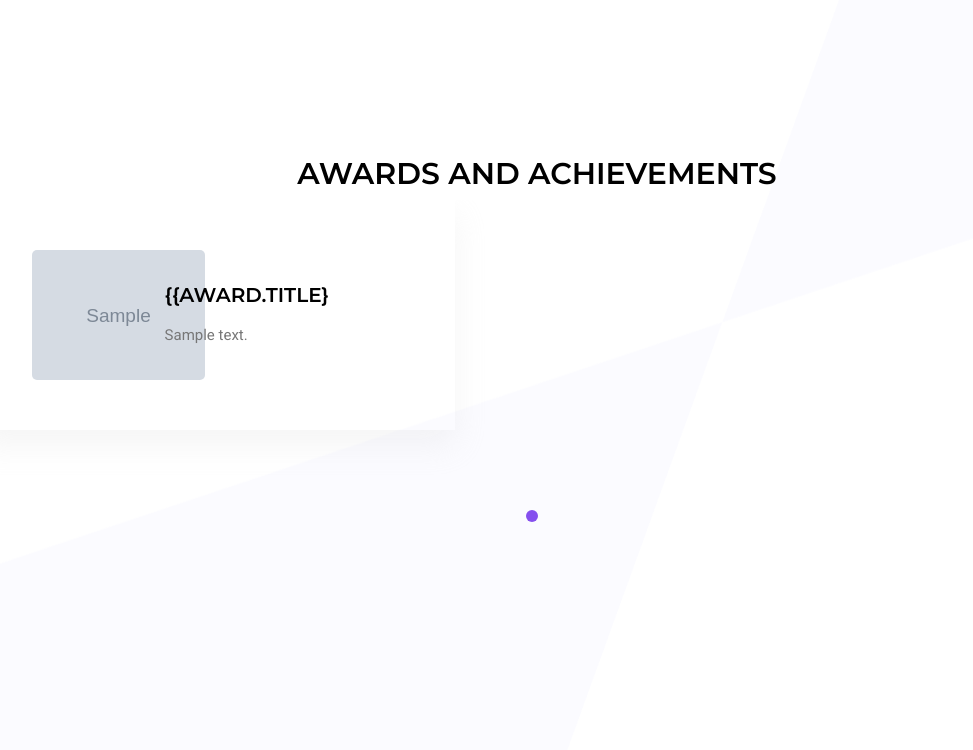
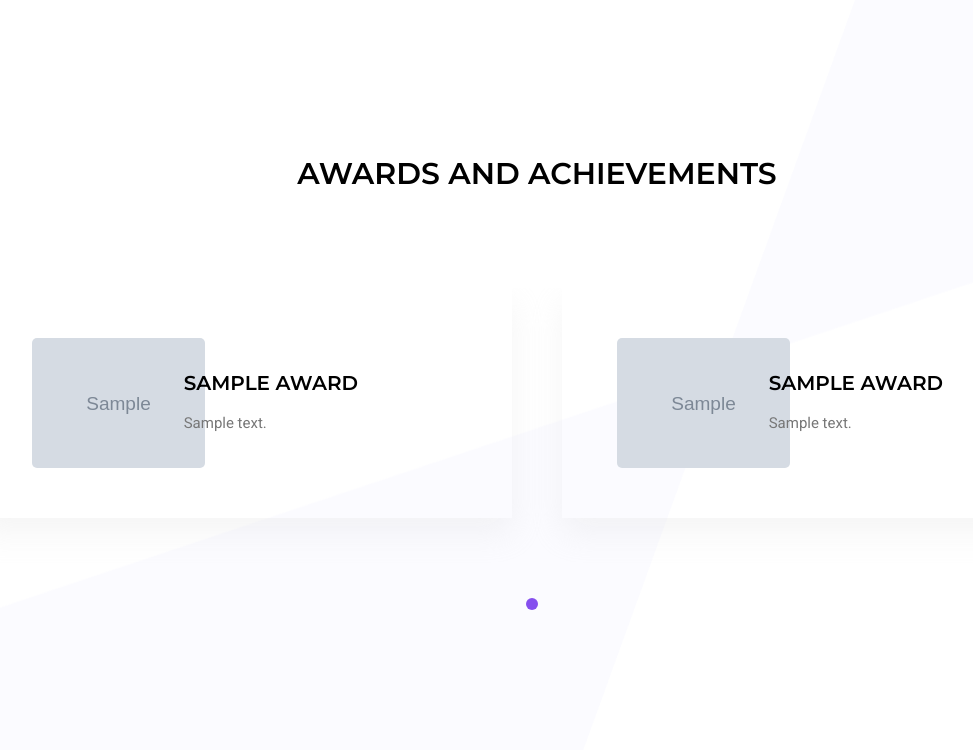
Before and after one commit to nalimhahs/ieeesbtkmce, a Django app: page / in a window 1280 px wide. Shown: the part 985-1735 px from the top of the page, without its empty margins (103-1076 px from the left). Run offline with Django 3.2, Linux system fonts and the light colour scheme; tables that the repository leaves empty hold one stand-in row (values such as "Sample post"); grey boxes marked "Sample" are stand-in pictures; some libraries are stand-ins or nearby versions.

Commit message:
Fix owl carousel

```diff
--- a/ieeesbtkmce/templates/home/home.html
+++ b/ieeesbtkmce/templates/home/home.html
@@ -123,16 +123,13 @@
       <div class="row justify-content-center">
         <div class="col-lg-8 text-center">
           <div>
-            <h2 class="head-font">AWARDS AND ACHIEVEMENTS</h2>
+            <h2 class="head-font mb-5 pb-5">AWARDS AND ACHIEVEMENTS</h2>
           </div>
         </div>
       </div>
       <div class="row">
-        <div class="testi_slider owl-carousel owl-loaded owl-drag">
-          <div class="owl-stage-outer">
-            <div class="owl-stage">
+        <div class="testi_slider owl-carousel">
           {% for award in awards %}
-              <div class="owl-item">
             <div class="testi_item">
               <div class="row">
                 <div class="col-lg-4">
@@ -146,7 +143,7 @@
 
                 <div class="col-lg-8">
                   <div class="testi_text">
-                        <h4 class="head-font">{{award.title}</h4>
+                    <h4 class="head-font">{{award.title}}</h4>
                     <p class="text-justify">
                       {{award.content}}
                     </p>
@@ -154,14 +151,7 @@
                 </div>
               </div>
             </div>
-              </div>
           {% endfor %}
-            </div>
-          </div>
-          <div class="owl-nav disabled">
-            <div class="owl-prev">prev</div>
-            <div class="owl-next">next</div>
-          </div>
         </div>
       </div>
     </div>
```
Lines whose indentation alone changed are shown as unchanged.
